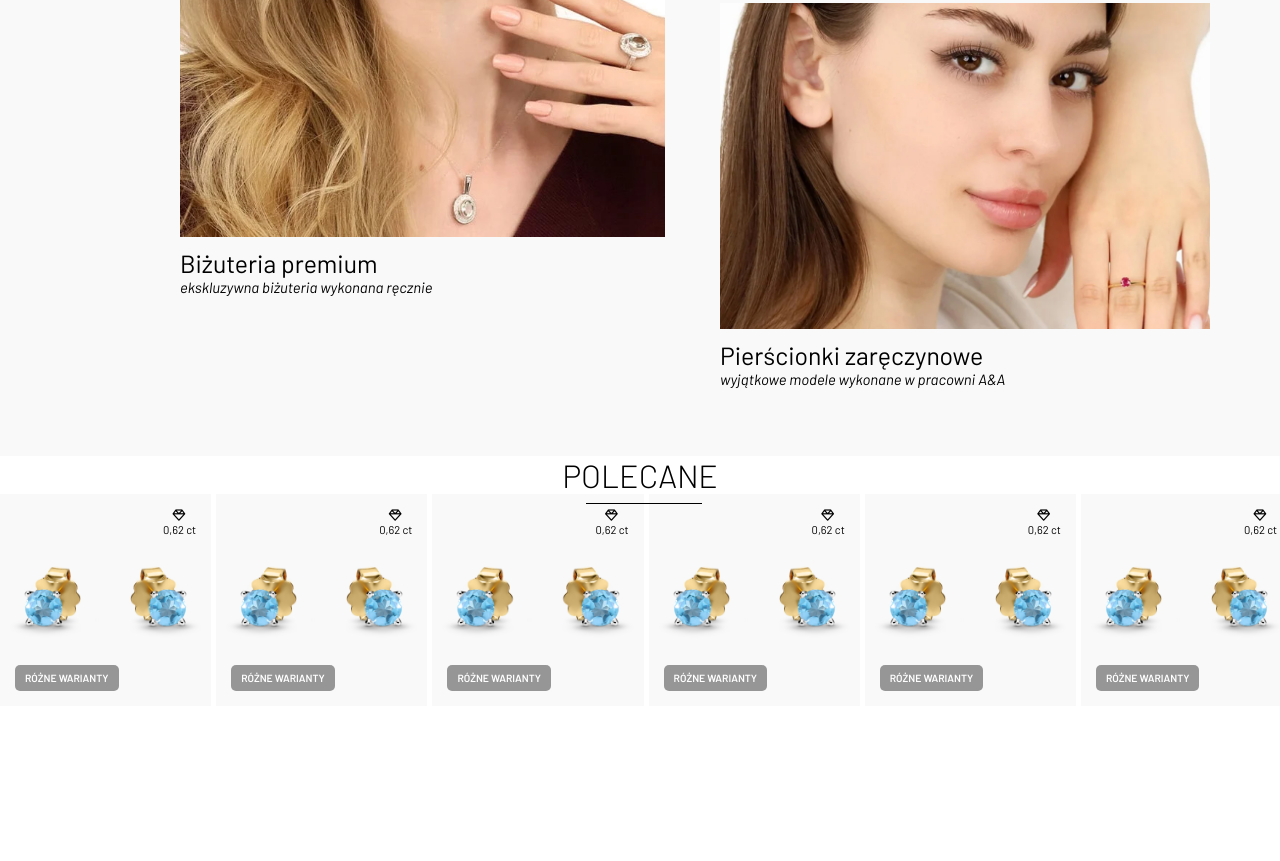
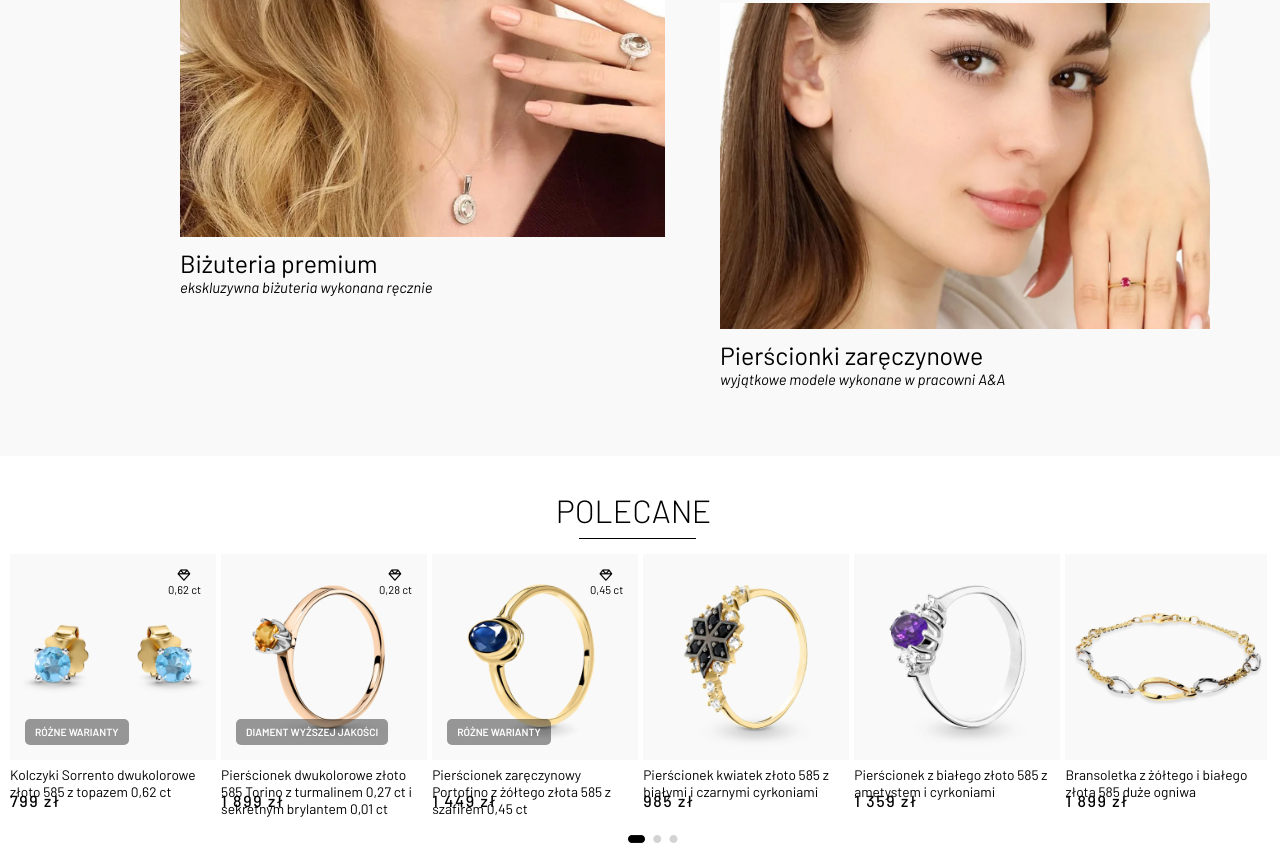
Before and after one commit to GrzegorzPet/Dom-Jubilerski, a plain HTML site: page index.html in a window 1280 px wide. Shown: the part 1568-2429 px from the top of the page. Before the commit the page ends 2274 px from the top, so only its background shows below. Drawn offline with Linux system fonts and the light colour scheme.

Commit message:
Complete Recomended section in main menu
There was finished new section on main page named "recomended articles"

```diff
--- a/index.html
+++ b/index.html
@@ -126,7 +126,7 @@
                     <img src="img/categories_v1_option_8.jpg">
                     <p>Pierścionki zaręczynowe</p>
                 </div>
-            </div>
+            </ul>
         </div>
         <div class="highlighted-categories">
             <div class="highlighted-categories-boxes">
@@ -171,7 +171,7 @@
                             </div>
                         </div>
                         <div class="carousel-list-object-title">
-                            <p>Kolczyki Sorrento dwukolorowe złoto 585 z topazem</p>
+                            <p>Kolczyki Sorrento dwukolorowe złoto 585 z topazem 0,62 ct</p>
                         </div>
                         <div class="carousel-list-object-price">
                             <p>799 zł</p>
@@ -181,104 +181,101 @@
                 <li>
                     <div class="carousel-list-object">
                         <div class="carousel-list-object-image">
-                            <img src="img/product-1-1.jpg">
+                            <img src="img/product-2-1.jpg">
                             <div class="product-carates">
                                 <i class="fa-regular fa-gem"></i>
-                                <p>0,62 ct</p>
+                                <p>0,28 ct</p>
+                            </div>
+                            <div class="product-label">
+                                <p>diament wyższej jakości</p>
+                            </div>
+                        </div>
+                        <div class="carousel-list-object-title">
+                            <p>Pierścionek dwukolorowe złoto 585 Torino z turmalinem 0,27 ct i sekretnym brylantem 0,01 ct</p>
+                        </div>
+                        <div class="carousel-list-object-price">
+                            <p>1 899 zł</p>
+                        </div>
+                    </div>
+                </li>
+                <li>
+                    <div class="carousel-list-object">
+                        <div class="carousel-list-object-image">
+                            <img src="img/product-3-1.jpg">
+                            <div class="product-carates">
+                                <i class="fa-regular fa-gem"></i>
+                                <p>0,45 ct</p>
                             </div>
                             <div class="product-label">
                                 <p>różne warianty</p>
                             </div>
                         </div>
                         <div class="carousel-list-object-title">
-                            <p>Kolczyki Sorrento dwukolorowe złoto 585 z topazem</p>
+                            <p>Pierścionek zaręczynowy Portofino z żółtego złota 585 z szafirem 0,45 ct</p>
                         </div>
                         <div class="carousel-list-object-price">
-                            <p>799 zł</p>
+                            <p>1 449 zł</p>
                         </div>
                     </div>
                 </li>
                 <li>
                     <div class="carousel-list-object">
                         <div class="carousel-list-object-image">
-                            <img src="img/product-1-1.jpg">
-                            <div class="product-carates">
-                                <i class="fa-regular fa-gem"></i>
-                                <p>0,62 ct</p>
-                            </div>
-                            <div class="product-label">
-                                <p>różne warianty</p>
-                            </div>
+                            <img src="img/product-4-1.jpg">
                         </div>
                         <div class="carousel-list-object-title">
-                            <p>Kolczyki Sorrento dwukolorowe złoto 585 z topazem</p>
+                            <p>Pierścionek kwiatek złoto 585 z białymi i czarnymi cyrkoniami</p>
                         </div>
                         <div class="carousel-list-object-price">
-                            <p>799 zł</p>
+                            <p>985 zł</p>
                         </div>
                     </div>
                 </li>
                 <li>
                     <div class="carousel-list-object">
                         <div class="carousel-list-object-image">
-                            <img src="img/product-1-1.jpg">
-                            <div class="product-carates">
-                                <i class="fa-regular fa-gem"></i>
-                                <p>0,62 ct</p>
-                            </div>
-                            <div class="product-label">
-                                <p>różne warianty</p>
-                            </div>
+                            <img src="img/product-5-1.jpg">
                         </div>
                         <div class="carousel-list-object-title">
-                            <p>Kolczyki Sorrento dwukolorowe złoto 585 z topazem</p>
+                            <p>Pierścionek z białego złoto 585 z ametystem i cyrkoniami</p>
                         </div>
                         <div class="carousel-list-object-price">
-                            <p>799 zł</p>
+                            <p>1 359 zł</p>
                         </div>
                     </div>
                 </li>
                 <li>
                     <div class="carousel-list-object">
                         <div class="carousel-list-object-image">
-                            <img src="img/product-1-1.jpg">
-                            <div class="product-carates">
-                                <i class="fa-regular fa-gem"></i>
-                                <p>0,62 ct</p>
-                            </div>
-                            <div class="product-label">
-                                <p>różne warianty</p>
-                            </div>
+                            <img src="img/product-6-1.jpg">
                         </div>
                         <div class="carousel-list-object-title">
-                            <p>Kolczyki Sorrento dwukolorowe złoto 585 z topazem</p>
+                            <p>Bransoletka z żółtego i białego złota 585 duże ogniwa</p>
                         </div>
                         <div class="carousel-list-object-price">
-                            <p>799 zł</p>
+                            <p>1 899 zł</p>
                         </div>
                     </div>
                 </li>
                 <li>
                     <div class="carousel-list-object">
                         <div class="carousel-list-object-image">
-                            <img src="img/product-1-1.jpg">
-                            <div class="product-carates">
-                                <i class="fa-regular fa-gem"></i>
-                                <p>0,62 ct</p>
-                            </div>
-                            <div class="product-label">
-                                <p>różne warianty</p>
-                            </div>
+                            <img src="img/product-7-1.jpg">
                         </div>
                         <div class="carousel-list-object-title">
-                            <p>Kolczyki Sorrento dwukolorowe złoto 585 z topazem</p>
+                            <p>Kolczyki wiszące z żółtego złota 585 z cyrkoniami 3,5 g</p>
                         </div>
                         <div class="carousel-list-object-price">
-                            <p>799 zł</p>
+                            <p>2 065 zł</p>
                         </div>
                     </div>
                 </li>
             </ul>
-
+        </div>
+        <div class="slider">
+            <div class="slider-dash"><i class="fa-solid fa-circle"></i><i class="fa-solid fa-circle"></i><i class="fa-solid fa-circle"></i><i class="fa-solid fa-circle"></i></div>
+            <div class="slider-dot"><i class="fa-solid fa-circle"></i></div>
+            <div class="slider-dot"><i class="fa-solid fa-circle"></i></div>
+        </div>
     </div>
 </body>
--- a/style.css
+++ b/style.css
@@ -285,7 +285,7 @@ header{
 /*-----CAROUSEL-RECOMMENDED-----*/
 
 .carousel-recommended{
-    width: 100vw;
+    width: 99vw;
 }
 
 .carousel-title{
@@ -294,6 +294,7 @@ header{
     margin-right: auto;
     width: fit-content;
     z-index : 1;
+    margin-top: 35px;
 }
 
 .carousel-title::before{
@@ -312,7 +313,13 @@ header{
 }
 
 .carousel-list{
+    margin-top: 25px;
+    margin-left: 10px;
     display: flex;
+    flex-wrap: nowrap;
+    justify-content: left;
+    padding-bottom: 75px;
+    overflow: hidden;
 }
 
 .carousel-list > li
@@ -324,7 +331,7 @@ header{
 .carousel-list-object
 {
     position: relative;
-    width: 16.5vw;
+    width: 16.1vw;
     aspect-ratio: 1/1;
 }
 
@@ -362,3 +369,18 @@ header{
     font-size: 0.65rem;
     font-weight: 600;
 }
+
+.carousel-list-object-title > p{
+    font-size: 0.86rem;
+    color: #000;
+    position: absolute;
+    top: 16.5vw;
+}
+
+.carousel-list-object-price > p{
+    font-weight: 500;
+    letter-spacing: 0.1rem;
+    color: #000;
+    position: absolute;
+    top: 18.5vw;
+}
```
Also changed, not shown: img/product-2-1.jpg (added), img/product-3-1.jpg (added), img/product-4-1.jpg (added), img/product-5-1.jpg (added), img/product-6-1.jpg (added), img/product-7-1.jpg (added).
